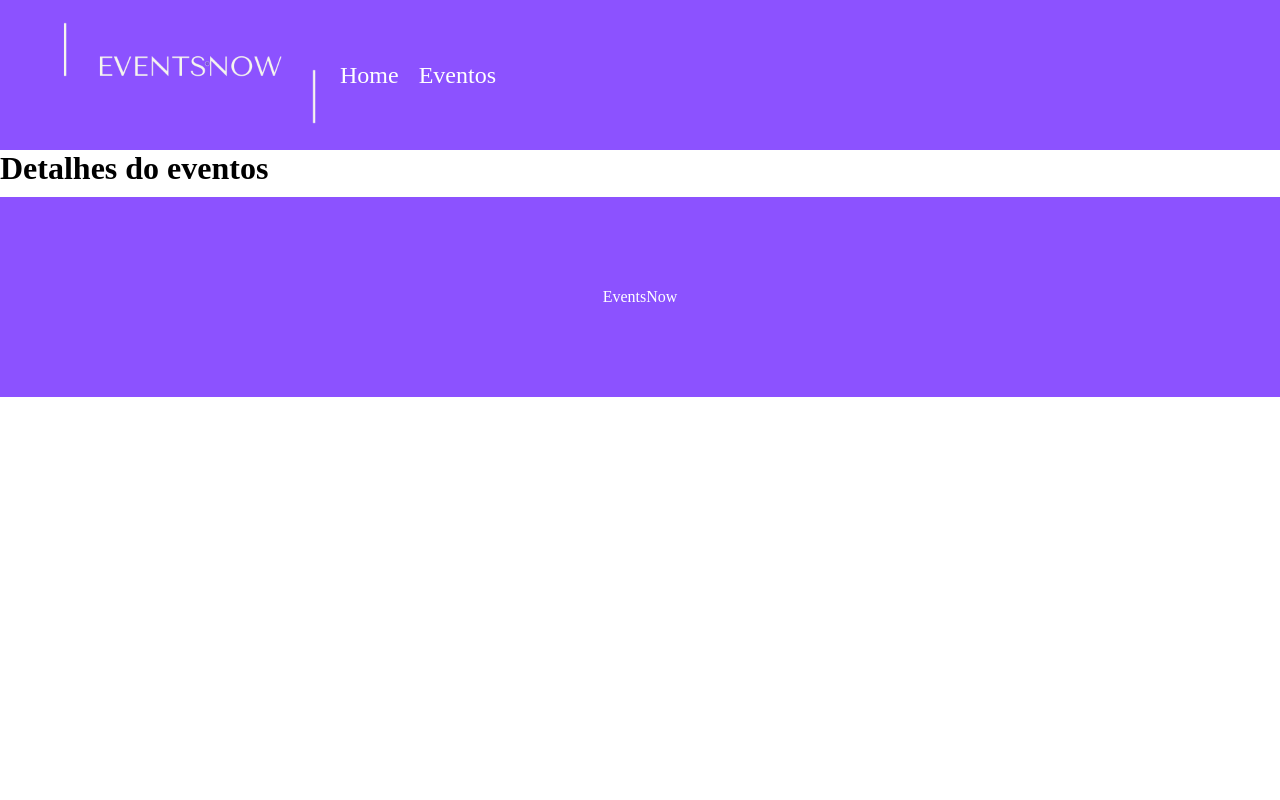
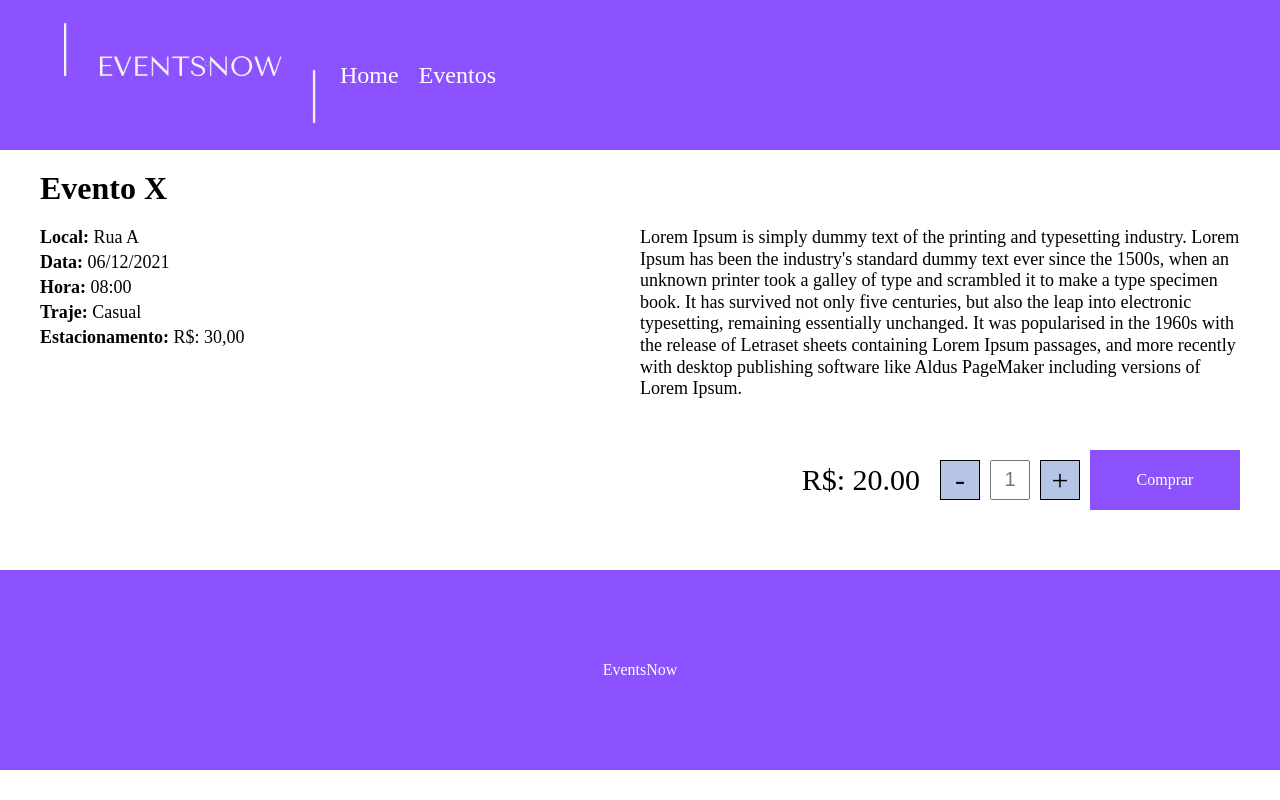
Before and after one commit to GustavoVictorio/EventsNow, a React (Create React App) app: page /detalhes in a window 1280 px wide. Built offline with nearby package versions, Linux system fonts and the light colour scheme.

Commit message:
Event detail

```diff
--- a/src/pages/Details/index.tsx
+++ b/src/pages/Details/index.tsx
@@ -1,5 +1,40 @@
-export default function Details(){
-    return(
-        <h1>Detalhes do eventos</h1>
+import "./styles.css";
+
+export default function Details() {
+    return (
+        <div className="container-d">
+            <div className="content-d">
+                <h1>Evento X</h1>
+                <div className="info-d">
+                    <p><span>Local: </span>Rua A</p>
+                    <p><span>Data: </span>06/12/2021</p>
+                    <p><span>Hora: </span>08:00</p>
+                    <p><span>Traje: </span>Casual</p>
+                    <p><span>Estacionamento: </span>R$: 30,00</p>
+                </div>
+                <div className="detail-d">
+                    <p>
+                        Lorem Ipsum is simply dummy text of the printing and typesetting industry.
+                        Lorem Ipsum has been the industry's standard dummy text ever since the 1500s,
+                        when an unknown printer took a galley of type and scrambled it to make a type specimen book.
+                        It has survived not only five centuries, but also the leap into electronic typesetting,
+                        remaining essentially unchanged.
+                        It was popularised in the 1960s with the release of Letraset sheets containing Lorem Ipsum passages,
+                        and more recently with desktop publishing software like Aldus PageMaker including versions of Lorem Ipsum.
+                    </p>
+                </div>
+                <div className="buy">
+                    <div className="value">
+                        R$: 20.00
+                    </div>
+                    <span> - </span>
+                    <input type="text" placeholder="1" />
+                    <span> + </span>
+                    <div className="btn-buy">
+                        Comprar
+                    </div>
+                </div>
+            </div>
+        </div>
     )
 }
--- /dev/null
+++ b/src/pages/Details/styles.css
@@ -0,0 +1,85 @@
+.container-d {
+    max-width: 100%;
+    margin-top: 20px;
+}
+
+.container-d .content-d {
+    max-width: 1200px;
+    margin: 0 auto;
+    display: flex;
+    flex-wrap: wrap;
+}
+
+.container-d .content-d h1 {
+    min-width: 100%;
+    margin-bottom: 20px;
+}
+
+.info-d {
+    width: 50%;
+    font-size: 18px;
+}
+
+.info-d p {
+    margin-bottom: 4px;
+}
+
+.info-d span {
+    font-weight: bold;
+}
+
+.detail-d {
+    width: 50%;
+    display: flex;
+    flex-wrap: wrap;
+    font-size: 18px;
+    line-height: 1.2;
+}
+
+.buy {
+    width: 100%;
+    display: flex;
+    justify-content: flex-end;
+    align-items: center;
+}
+
+.buy .value {
+
+    margin-right: 20px;
+    font-size: 30px;
+}
+
+.buy span {
+    width: 40px;
+    height: 40px;
+    margin-right: 10px;
+    border: 1px solid;
+    display: flex;
+    justify-content: center;
+    align-items: center;
+    font-size: 30px;
+    background: var(--blue);
+    cursor: pointer;
+}
+
+.buy input {
+    height: 40px;
+    width: 40px;
+    margin-right: 10px;
+    text-align: center;
+    font-size: 20px;
+}
+
+.btn-buy {
+    width: 150px;
+    height: 60px;
+    display: flex;
+    justify-content: flex-end;
+    background: var(--purple);
+    justify-content: center;
+    align-items: center;
+    cursor: pointer;
+    margin-top: 50px;
+    margin-bottom: 50px;
+    color: var(--white);
+}
```
